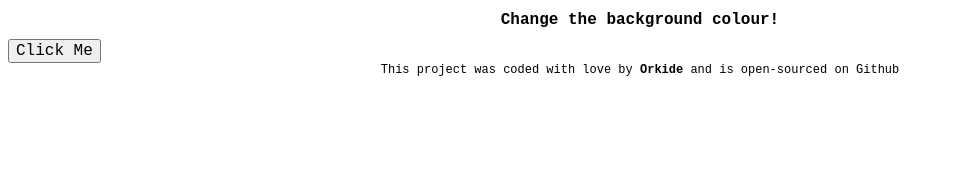
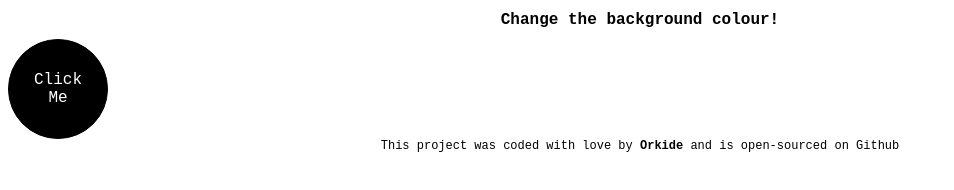
Before and after one commit to orkid-e/colour-flipper-project, a plain HTML site: page index.html in a window 1280 px wide. Shown: the whole page, without its empty margins (0-954 px from the left). Drawn offline with Linux system fonts and the light colour scheme.

Commit message:
Updated button CSS

```diff
--- a/style.css
+++ b/style.css
@@ -8,6 +8,13 @@ h1 {
     text-align: center;
     font-family: monospace;
     font-size: 16px;
+    border-radius: 50%;
+    width: 100px;
+    height: 100px;
+    padding: 20px;
+    color: white;
+    background-color: rgb(0, 0, 0);
+    border: 1px solid rgb(0, 0, 0);
     }
 
     footer {
```
